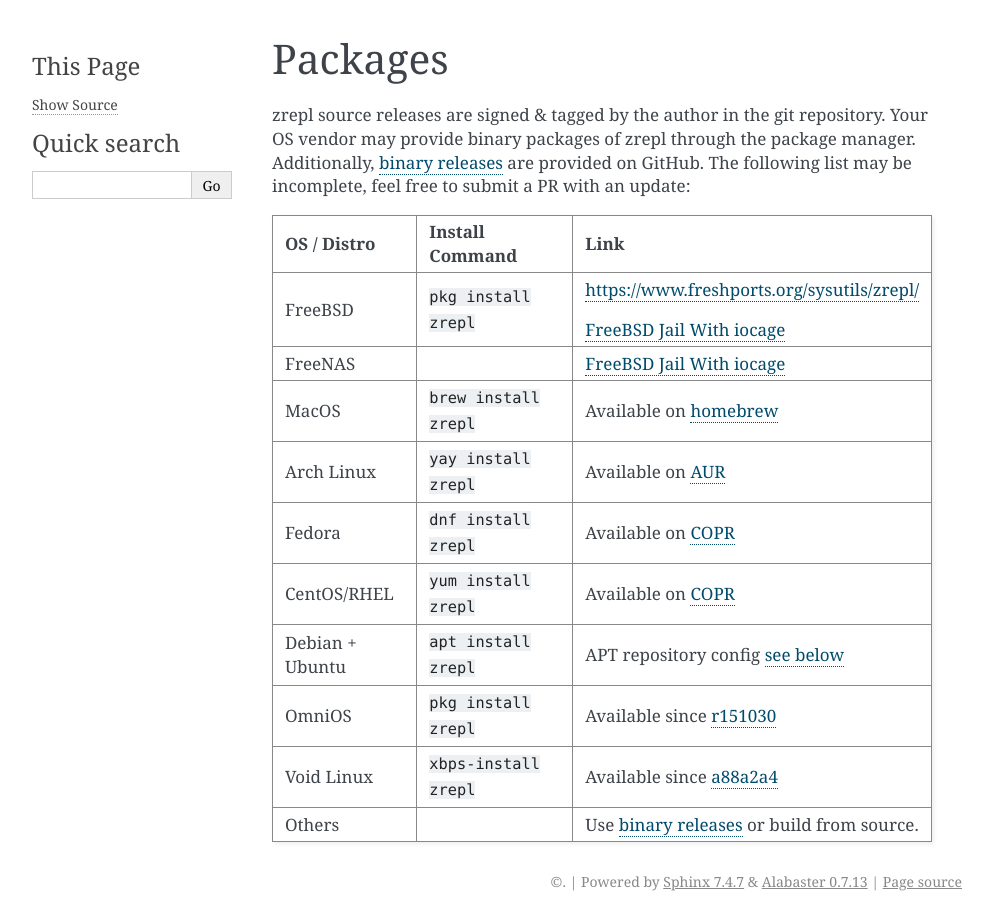
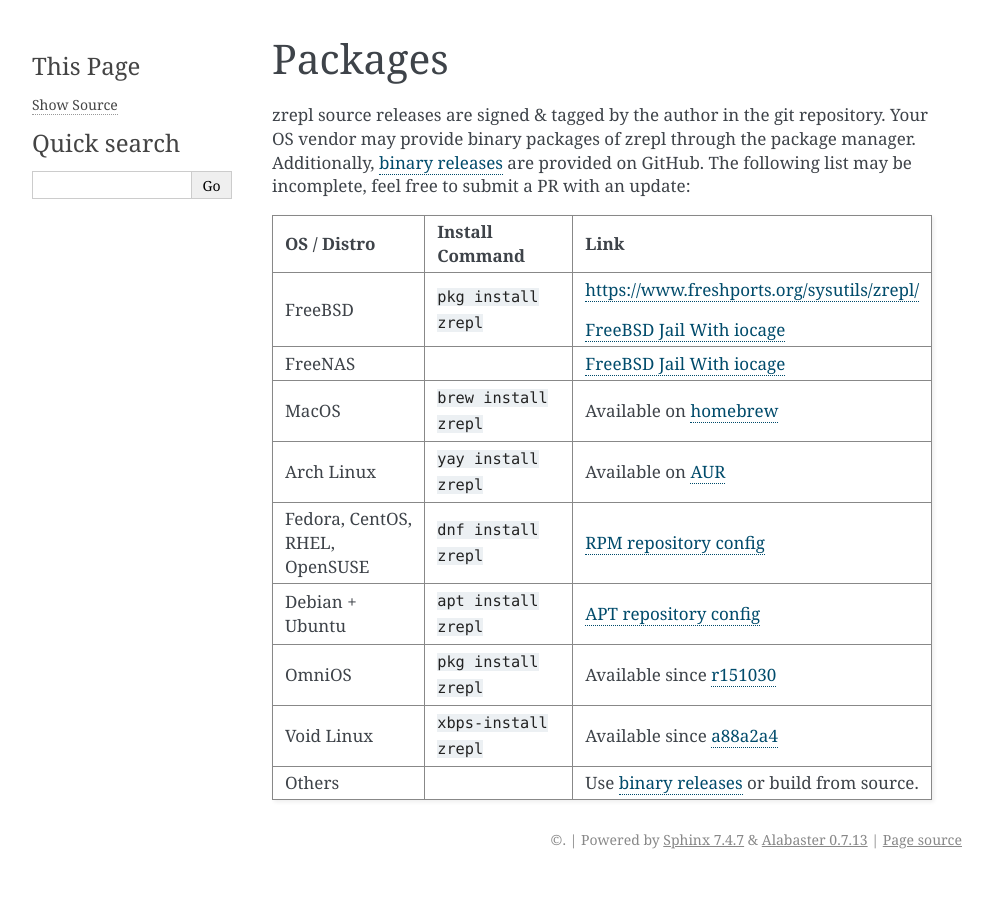
Before and after one commit to zrepl/zrepl, a Sphinx documentation site: the page built from docs/installation/packages.rst, in a window 1280 px wide. Shown: the whole page, without its empty margins (148-1141 px from the left). Built offline with Sphinx 7.4.7, drawn with Linux system fonts in a browser that asks for light colours; pages that are not in the unit, such as notebooks, are missing from menus; the version number could not be read and is left out; after the commit the page ends 900 px from its top, so only the background shows below that.

```diff
--- a/docs/installation.rst
+++ b/docs/installation.rst
@@ -14,6 +14,7 @@ Installation
     installation/user-privileges
     installation/packages
     installation/apt-repos
+    installation/rpm-repos
     installation/compile-from-source
     installation/freebsd-jail-with-iocage
     installation/what-next
--- a/docs/installation/apt-repos.rst
+++ b/docs/installation/apt-repos.rst
@@ -7,7 +7,7 @@ Debian / Ubuntu APT repositories
 We maintain APT repositories for Debian, Ubuntu and derivatives.
 The fingerprint of the signing key is ``E101 418F D3D6 FBCB 9D65  A62D 7086 99FC 5F2E BF16``.
 It is available at `<https://zrepl.cschwarz.com/apt/apt-key.asc>`_ .
-Please open an issue `in the packaging repository <https://github.com/zrepl/debian-binary-packaging>`_ if you encounter any issues with the repository.
+Please open an issue in on GitHub if you encounter any issues with the repository.
 
 The following snippet configure the repository for your Debian or Ubuntu release:
 
@@ -24,6 +24,6 @@ The following snippet configure the repository for your Debian or Ubuntu release
 
 .. NOTE::
 
-   Until zrepl reaches 1.0, all APT repositories will be updated to the latest zrepl release immediately.
+   Until zrepl reaches 1.0, the repositories will be updated to the latest zrepl release immediately.
    This includes breaking changes between zrepl versions.
    Use ``apt-mark hold zrepl`` to prevent upgrades of zrepl.
--- a/docs/installation/packages.rst
+++ b/docs/installation/packages.rst
@@ -30,15 +30,12 @@ The following list may be incomplete, feel free to submit a PR with an update:
     * - Arch Linux
       - ``yay install zrepl``
       - Available on `AUR <https://aur.archlinux.org/packages/zrepl>`_
-    * - Fedora
+    * - Fedora, CentOS, RHEL, OpenSUSE
       - ``dnf install zrepl``
-      - Available on `COPR <https://copr.fedorainfracloud.org/coprs/poettlerric/zrepl/>`_
-    * - CentOS/RHEL
-      - ``yum install zrepl``
-      - Available on `COPR <https://copr.fedorainfracloud.org/coprs/poettlerric/zrepl/>`_
+      - :ref:`RPM repository config <installation-rpm-repos>`
     * - Debian + Ubuntu
       - ``apt install zrepl``
-      - APT repository config :ref:`see below <installation-apt-repos>`
+      - :ref:`APT repository config <installation-apt-repos>`
     * - OmniOS
       - ``pkg install zrepl``
       - Available since `r151030 <https://pkg.omniosce.org/r151030/extra/en/search.shtml?token=zrepl&action=Search>`_
```
Also changed, not shown: docs/installation/rpm-repos.rst (added, +31 -0 lines), 12 other files.
